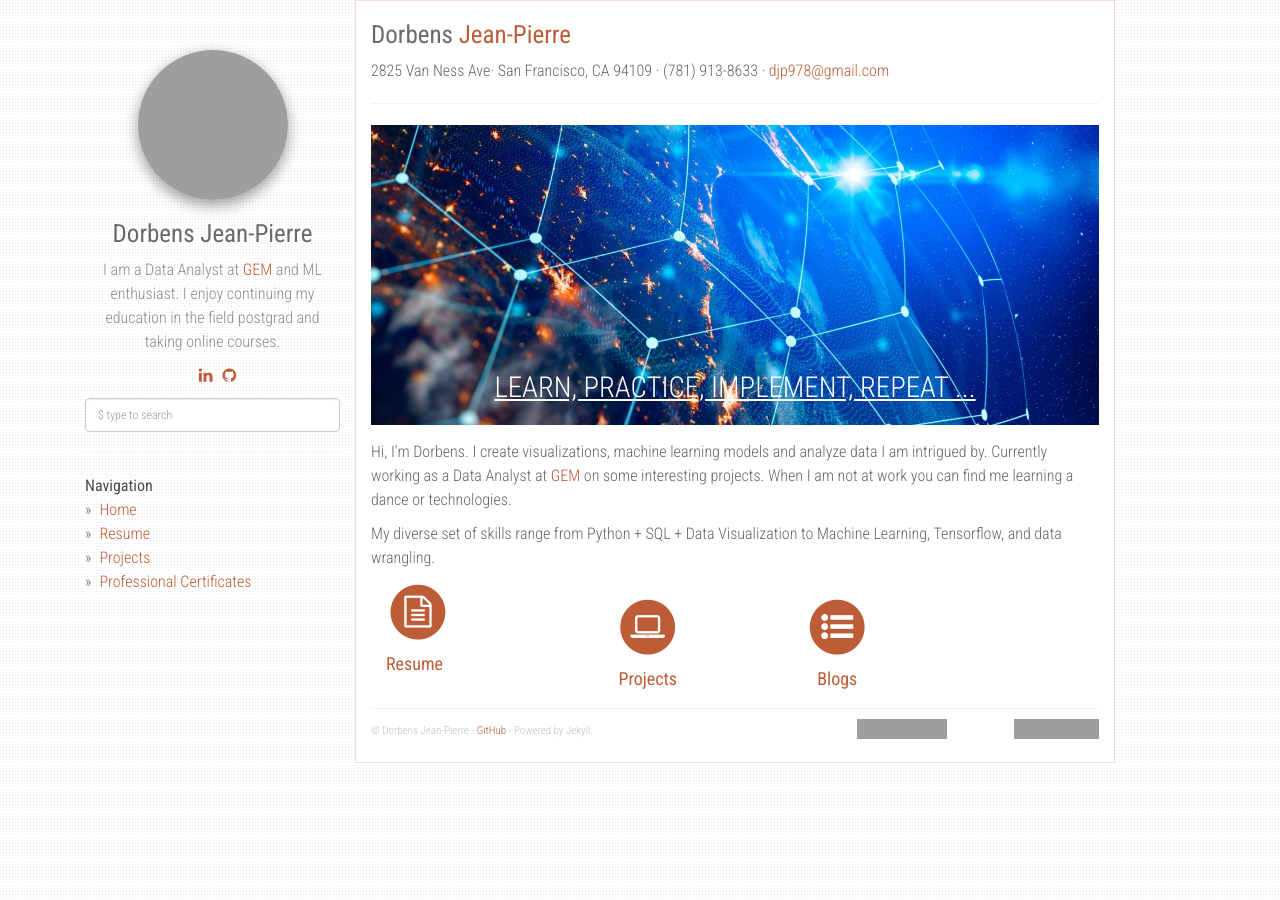
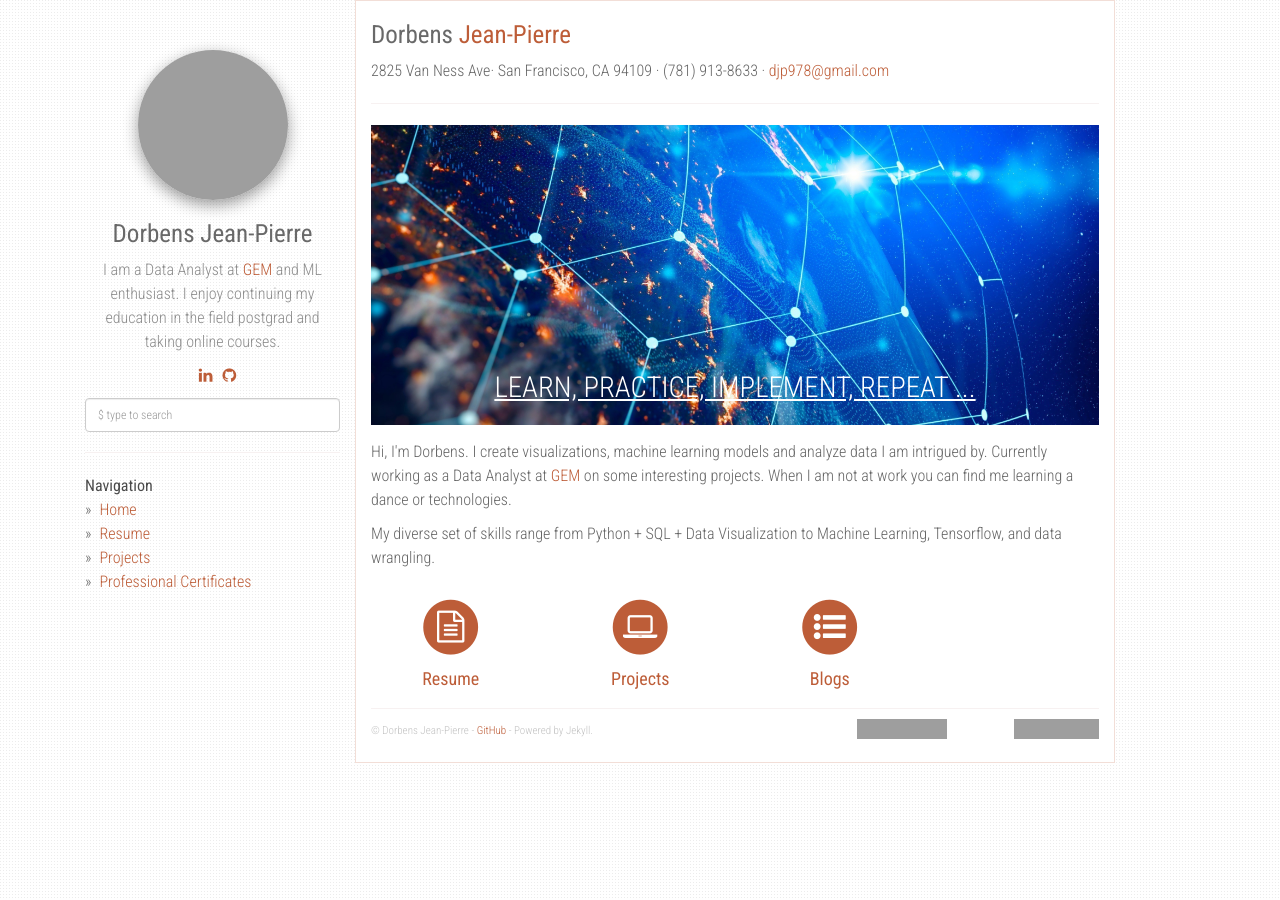
Before and after one commit to Djeanpierre/djeanpierre.github.io, a Jekyll site: the page built from index.html, in a window 1280 px wide. Built offline with Jekyll 4.4.1, drawn with Linux system fonts in a browser that asks for light colours; nearby versions of some CDN libraries; grey boxes are pictures that could not be loaded.

Commit message:
Update index.html

```diff
--- a/index.html
+++ b/index.html
@@ -27,7 +27,8 @@ layout: default
         </p>
       </div>
     </div>
-    <div class="col-md-3 home-quick-links__link">
+    <div class="row home-quick-links">
+      <div class="col-md-3 home-quick-links__link">
         <a href="{{ site.url }}/resume">
           <span class="fa-stack fa-2x">
             <i class="fa fa-circle fa-stack-2x text-primary"></i>
@@ -35,8 +36,7 @@ layout: default
           </span>
           <h4>Resume</h4>
         </a>
-    </div>
-    <div class="row home-quick-links">
+      </div>
       <div class="col-md-3 home-quick-links__link">
         <a href="{{ site.url }}/projects">
           <span class="fa-stack fa-2x">
```
